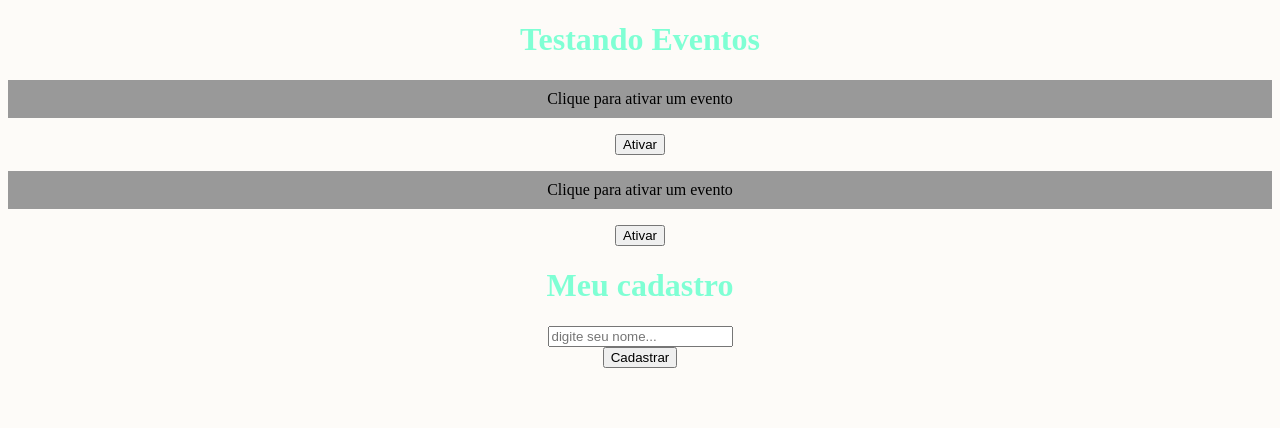
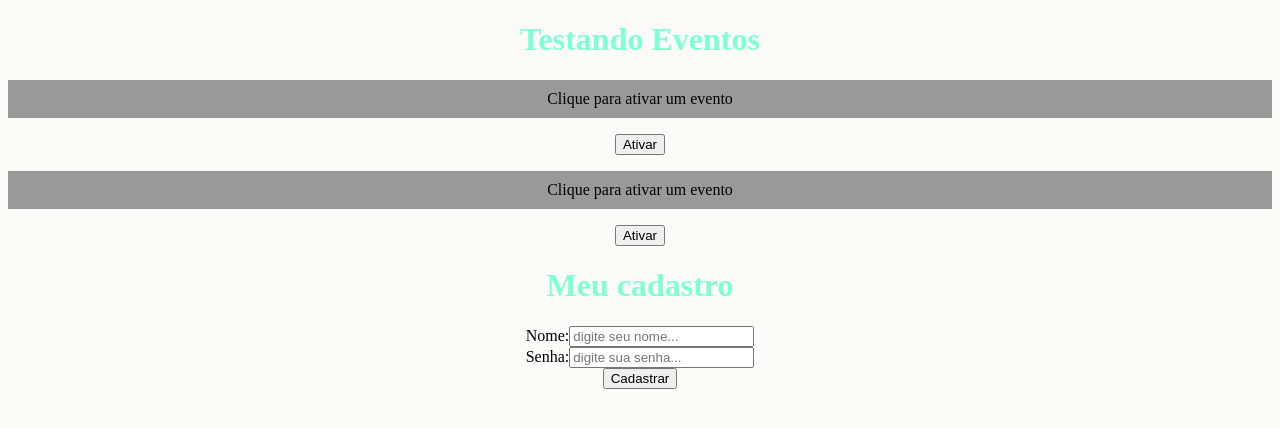
Before and after one commit to igorcamargo1/React-Js, a React (Create React App) app in the folder aula01/meu-projeto/: page / in a window 1280 px wide. Shown: the top 428 px of the page. Built offline with nearby package versions, Linux system fonts and the light colour scheme.

Commit message:
usando o metodo useState em form

```diff
--- a/aula01/meu-projeto/src/components/form/Form.js
+++ b/aula01/meu-projeto/src/components/form/Form.js
@@ -1,9 +1,14 @@
+import { useState } from 'react'
+
 function Form(){
 
     function cadastrarUsuario(e/*e = event*/){
         e.preventDefault()/*ele faz com que o evento de enviar o form para o back pare e faça o que está pedindo abaixo*/
-        console.log("Usuário cadastrado")
-    }
+        console.log(`Usuário ${name} foi cadastrado com a senha: ${pwd}`)}
+
+        const[name, setName] = useState()
+        const[pwd, setPwd] = useState()
+
 
     return(
 
@@ -11,10 +16,19 @@ function Form(){
             <h1>Meu cadastro</h1>
             <form onSubmit={cadastrarUsuario}>
                 <div>
-                    <input type="text" placeholder="digite seu nome..."/>
+                    <label htmlFor="name">Nome:</label>
+                    <input type="text" id="name" name=
+                    'name' placeholder="digite seu nome..."
+                    onChange={(e) => setName(e.target.value)}
+                    />
                 </div>
                 <div>
-                <input type="submit" value="Cadastrar"/>
+                    <label htmlFor="pwd">Senha:</label>
+                    <input type="password" id='pwd' name='pwd' placeholder="digite sua senha..." onChange={(e) => setPwd(e.target.value)}
+                    />
+                </div>
+                <div>
+                    <input type="submit" value="Cadastrar"/>
                 </div>
             </form>
         </div>
```
